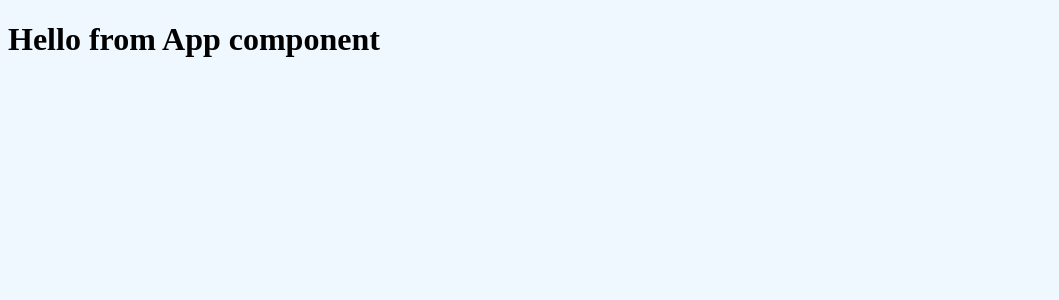
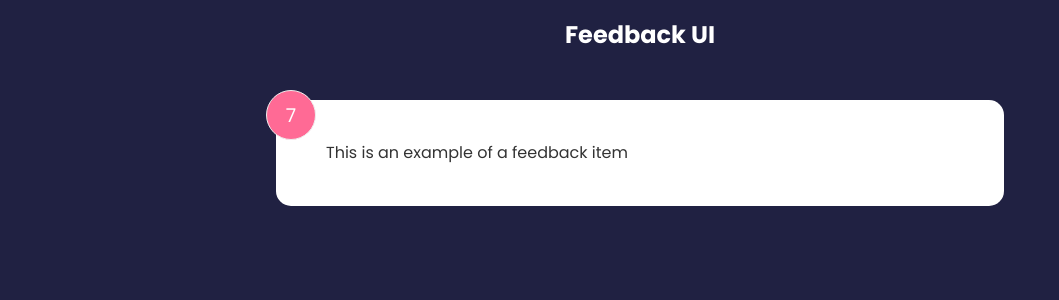
Before and after one commit to timshinsergey/react-feedback-app, a React (Create React App) app: page / in a window 1280 px wide. Shown: the top 300 px of the page, without its empty margins (0-1059 px from the left). Built offline with nearby package versions, Linux system fonts and the light colour scheme.

Commit message:
adding styles, creating feedback item, header components

```diff
--- a/src/App.js
+++ b/src/App.js
@@ -1,5 +1,15 @@
+import Header from './components/Header'
+import FeedbackItem from './components/FeedbackItem'
+
 function App() {
-    return <h1>Hello from App component</h1>
+	return (
+		<>
+			<Header />
+			<div className="container">
+				<FeedbackItem />
+			</div>
+		</>
+	)
 }
 
 export default App
--- /dev/null
+++ b/src/components/FeedbackItem.jsx
@@ -0,0 +1,15 @@
+import { useState } from 'react'
+
+function FeedbackItem() {
+  const [rating, setRating] = useState(7)
+  const [text, setText] = useState('This is an example of a feedback item')
+
+  return (
+    <div className='card'>
+      <div className='num-display'>{rating}</div>
+      <div className='text-display'>{text}</div>
+    </div>
+  )
+}
+
+export default FeedbackItem
--- /dev/null
+++ b/src/components/Header.jsx
@@ -0,0 +1,25 @@
+import PropTypes from 'prop-types'
+
+function Header({ text, bgColor, textColor }) {
+  return (
+    <header>
+      <div className='container'>
+        <h2>{text}</h2>
+      </div>
+    </header>
+  )
+}
+
+Header.defaultProps = {
+  text: 'Feedback UI',
+  bgColor: 'rgba(0,0,0,0.4)',
+  textColor: '#ff6a95',
+}
+
+Header.propTypes = {
+  text: PropTypes.string,
+  bgColor: PropTypes.string,
+  textColor: PropTypes.string,
+}
+
+export default Header
--- a/src/index.css
+++ b/src/index.css
@@ -1,3 +1,228 @@
+@import url('https://fonts.googleapis.com/css2?family=Poppins:wght@400;600;700&display=swap');
+
+* {
+  box-sizing: border-box;
+  margin: 0;
+  padding: 0;
+}
+
 body {
-    background-color: aliceblue;
+  font-family: 'Poppins', sans-serif;
+  background-color: #202142;
+  color: #fff;
+  line-height: 1.6;
 }
+
+ul {
+  list-style: none;
+}
+
+.container {
+  max-width: 768px;
+  margin: auto;
+  padding: 0 20px;
+}
+
+header {
+  height: 70px;
+  width: 100%;
+  display: flex;
+  justify-content: space-between;
+  align-items: center;
+  margin-bottom: 30px;
+}
+
+.card {
+  background-color: #fff;
+  color: #333;
+  border-radius: 15px;
+  padding: 40px 50px;
+  margin: 20px 0;
+  position: relative;
+}
+
+.card.reverse {
+  background-color: rgba(0, 0, 0, 0.4);
+  color: #fff;
+}
+
+.card h2 {
+  font-size: 22px;
+  font-weight: 600;
+  text-align: center;
+}
+
+.rating {
+  display: flex;
+  align-items: center;
+  justify-content: space-around;
+  margin: 30px 0 40px;
+}
+
+.rating li,
+.num-display {
+  position: relative;
+  background: #f4f4f4;
+  width: 50px;
+  height: 50px;
+  padding: 10px;
+  text-align: center;
+  border-radius: 50%;
+  font-size: 19px;
+  border: 1px #eee solid;
+  transition: 0.3s;
+}
+
+.rating li label {
+  position: absolute;
+  top: 50%;
+  left: 50%;
+  width: 50px;
+  height: 50px;
+  padding: 10px;
+  border-radius: 50%;
+  transform: translate(-50%, -50%);
+  cursor: pointer;
+}
+
+.rating li:hover,
+.num-display {
+  background: #ff6a95;
+  color: #fff;
+}
+
+[type='radio'] {
+  opacity: 0;
+}
+
+[type='radio']:checked ~ label {
+  background: #ff6a95;
+  color: #fff;
+}
+
+.input-group {
+  display: flex;
+  flex-direction: row;
+  border: 1px solid #ccc;
+  padding: 8px 10px;
+  border-radius: 8px;
+}
+
+input {
+  flex-grow: 2;
+  border: none;
+  font-size: 16px;
+}
+
+input:focus {
+  outline: none;
+}
+
+.feedback-stats {
+  color: #fff;
+  display: flex;
+  justify-content: space-between;
+  align-items: center;
+}
+
+.num-display {
+  position: absolute;
+  top: -10px;
+  left: -10px;
+}
+
+.close,
+.edit {
+  position: absolute;
+  top: 10px;
+  right: 20px;
+  cursor: pointer;
+  background: none;
+  border: none;
+}
+
+.edit {
+  right: 40px;
+}
+
+.btn {
+  color: #fff;
+  border: 0;
+  border-radius: 8px;
+  color: #fff;
+  width: 100px;
+  height: 40px;
+  cursor: pointer;
+}
+
+.btn-primary {
+  background-color: #202142;
+}
+
+.btn-secondary {
+  background: #ff6a95;
+}
+
+.btn:hover {
+  transform: scale(0.98);
+  opacity: 0.9;
+}
+
+.btn:disabled {
+  background-color: #cccccc;
+  color: #333;
+  cursor: auto;
+}
+
+.btn:disabled:hover {
+  transform: scale(1);
+  opacity: 1;
+}
+
+.message {
+  padding-top: 10px;
+  text-align: center;
+  color: rebeccapurple;
+}
+
+.about-link {
+  position: absolute;
+  bottom: 20px;
+  right: 20px;
+  color: #fff;
+  cursor: pointer;
+}
+
+.about-link a {
+  color: #fff;
+}
+
+.about-link a:hover {
+  color: #ff6a95;
+}
+
+.about h1 {
+  margin-bottom: 20px;
+}
+
+.about p {
+  margin: 10px 0;
+}
+
+@media (max-width: 600px) {
+  .rating li {
+    margin: 10px 3px;
+  }
+
+  .rating {
+    display: flex;
+    align-items: center;
+    justify-content: center;
+    flex-wrap: wrap;
+    margin: 30px 0 40px;
+  }
+
+  .input-group input {
+    width: 80%;
+  }
+}
--- a/src/index.js
+++ b/src/index.js
@@ -3,4 +3,9 @@
 import './index.css'
 import App from './App'
 
-ReactDom.render(<App />, document.getElementById('root'))
+ReactDom.render(
+	<React.StrictMode>
+		<App />
+	</React.StrictMode>,
+	document.getElementById('root')
+)
```
